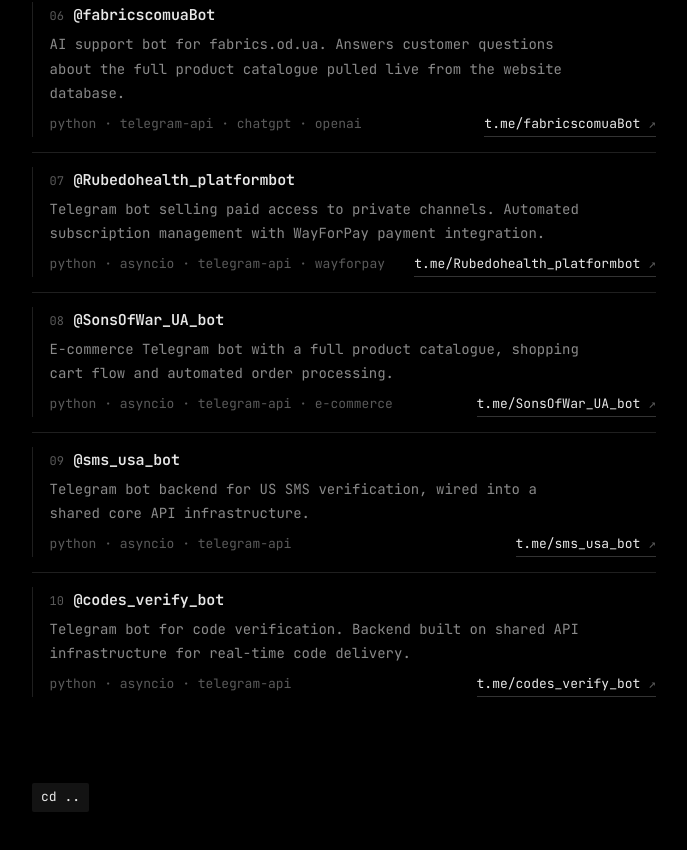
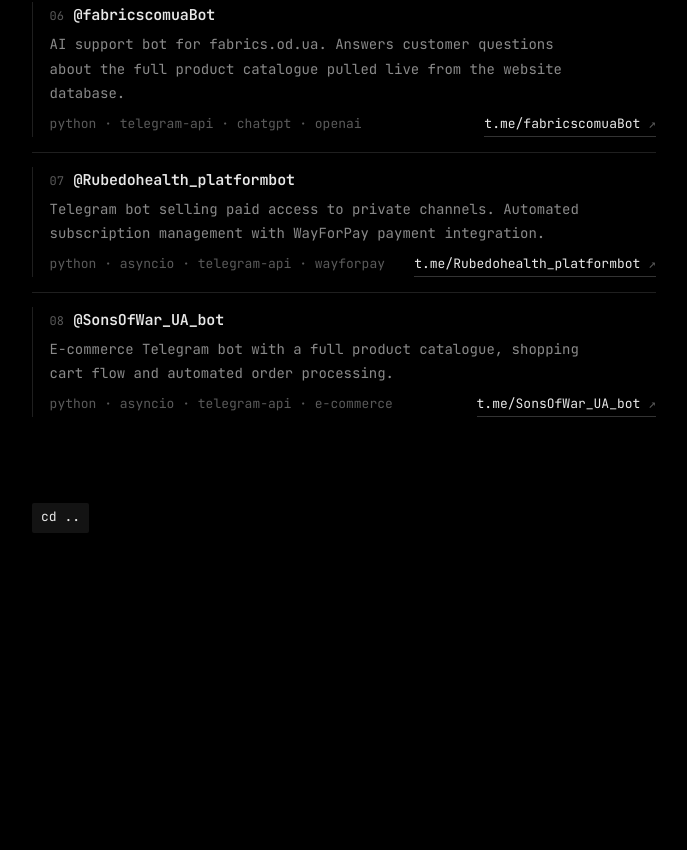
Before and after one commit to dhkey/portfolio, a Next.js app: page /projects in a window 1280 px wide. Shown: the part 1274-2124 px from the top of the page, without its empty margins (296-983 px from the left). After the commit the page ends 1926 px from the top, so only its background shows below. Built offline with nearby package versions, Linux system fonts and the light colour scheme.

Commit message:
chore(content): remove sms_usa_bot and codes_verify_bot projects

```diff
--- a/content/projects.ts
+++ b/content/projects.ts
@@ -84,22 +84,4 @@ export const projects: Project[] = [
     href: "https://t.me/SonsOfWar_UA_bot",
     linkLabel: "t.me/SonsOfWar_UA_bot",
   },
-  {
-    name: "@sms_usa_bot",
-    type: "bot",
-    summary:
-      "Telegram bot backend for US SMS verification, wired into a shared core API infrastructure.",
-    tags: ["python", "asyncio", "telegram-api"],
-    href: "https://t.me/sms_usa_bot",
-    linkLabel: "t.me/sms_usa_bot",
-  },
-  {
-    name: "@codes_verify_bot",
-    type: "bot",
-    summary:
-      "Telegram bot for code verification. Backend built on shared API infrastructure for real-time code delivery.",
-    tags: ["python", "asyncio", "telegram-api"],
-    href: "https://t.me/codes_verify_bot",
-    linkLabel: "t.me/codes_verify_bot",
-  },
 ];
```
